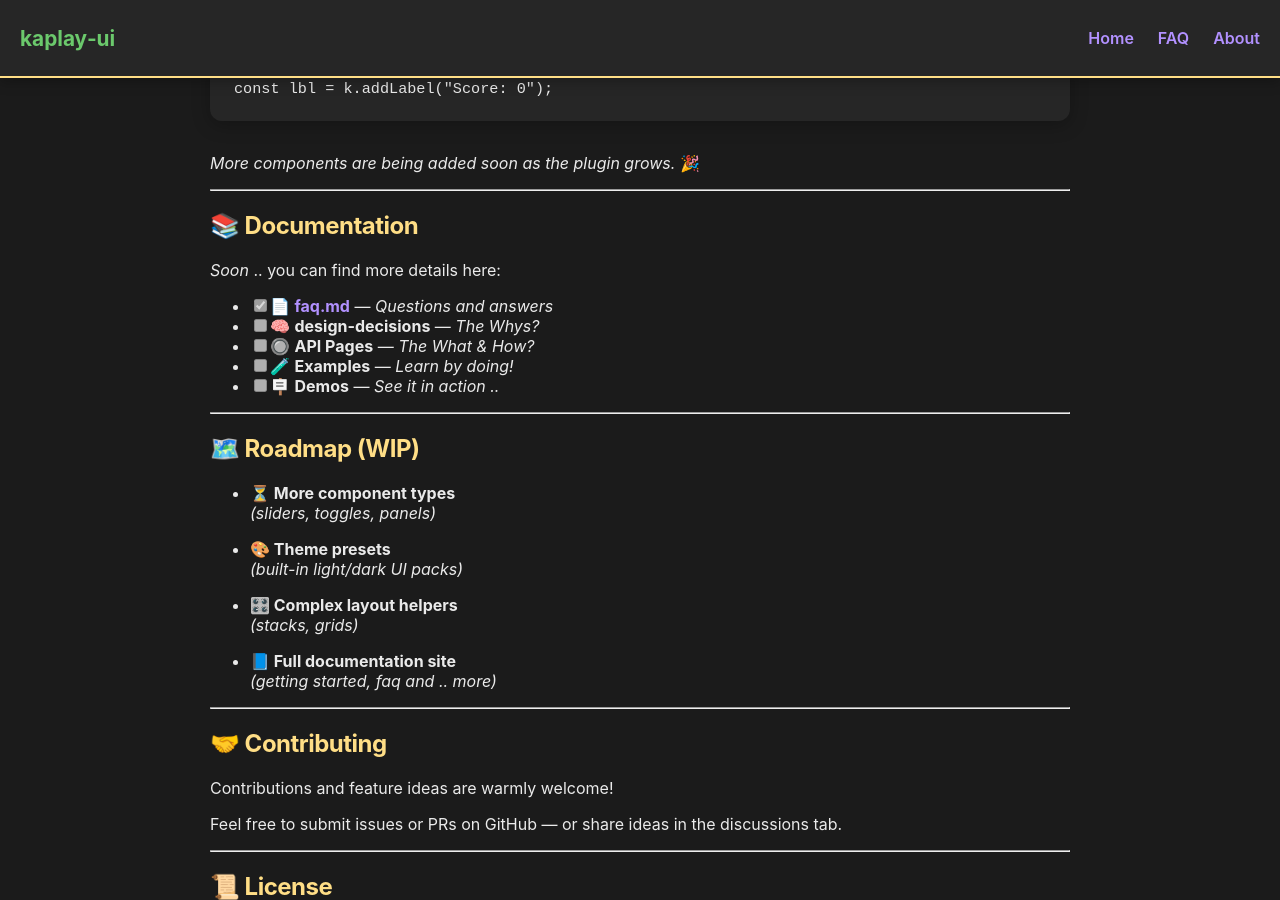
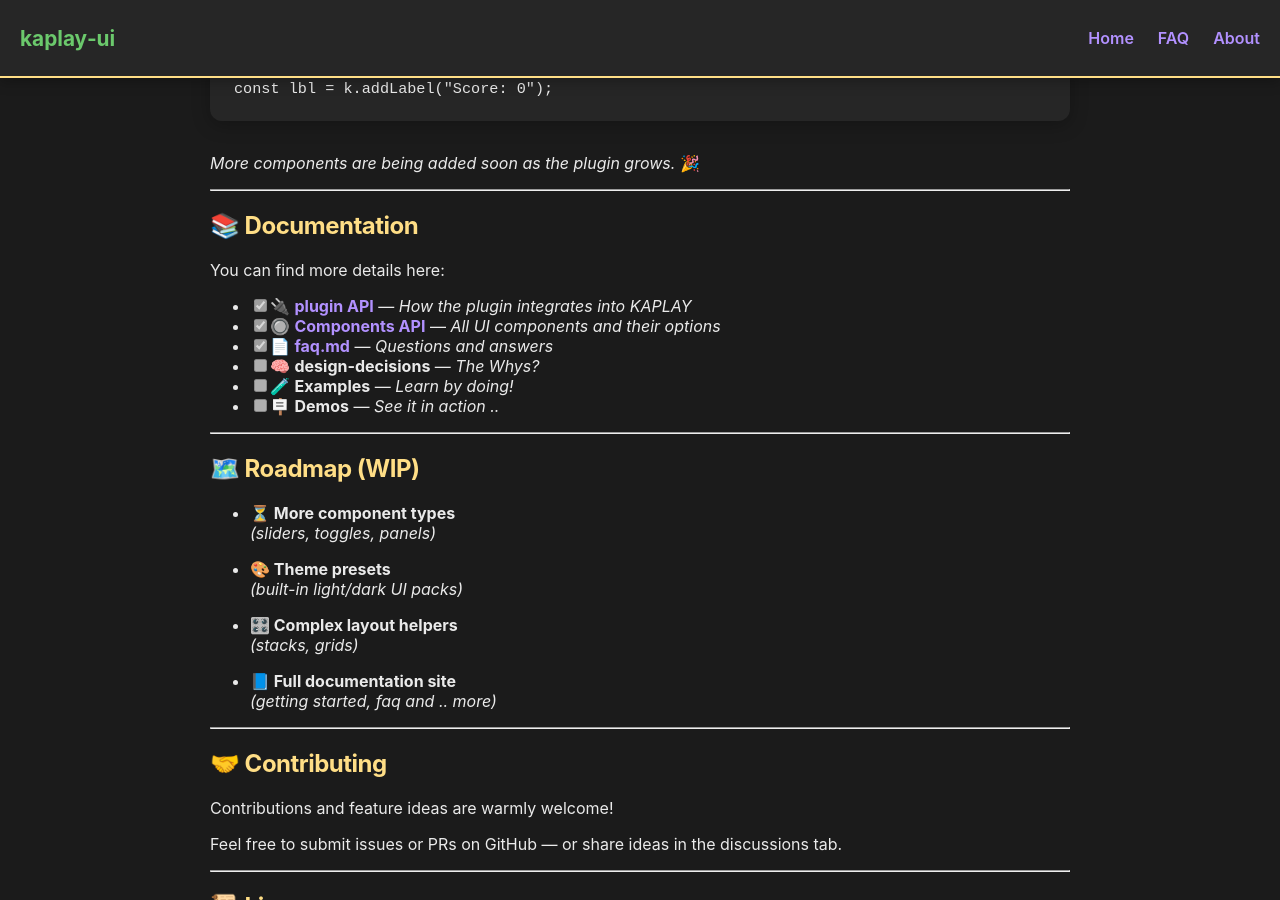
Before and after one commit to jbakchr/kaplay-ui, a Jekyll site: the page built from docs/index.md, in a window 1280 px wide and 900 px high, scrolled down 2063 px. Built offline with Jekyll 4.4.1, drawn with Linux system fonts in a browser that asks for light colours; our own code applies the rules of GitHub Pages for plain Markdown files.

Commit message:
feat: Added links to plugin and components

```diff
--- a/docs/index.md
+++ b/docs/index.md
@@ -83,11 +83,12 @@
 
 ## 📚 Documentation
 
-_Soon_ .. you can find more details here:
+You can find more details here:
 
+- [x] 🔌 **[plugin API](api/plugin)** — _How the plugin integrates into KAPLAY_
+- [x] 🔘 **[Components API](api/components)** — _All UI components and their options_
 - [x] 📄 **[faq.md](https://jbakchr.github.io/kaplay-ui/faq)** — _Questions and answers_
 - [ ] 🧠 **design-decisions** — _The Whys?_
-- [ ] 🔘 **API Pages** — _The What & How?_
 - [ ] 🧪 **Examples** — _Learn by doing!_
 - [ ] 🪧 **Demos** — _See it in action .._
 
```
